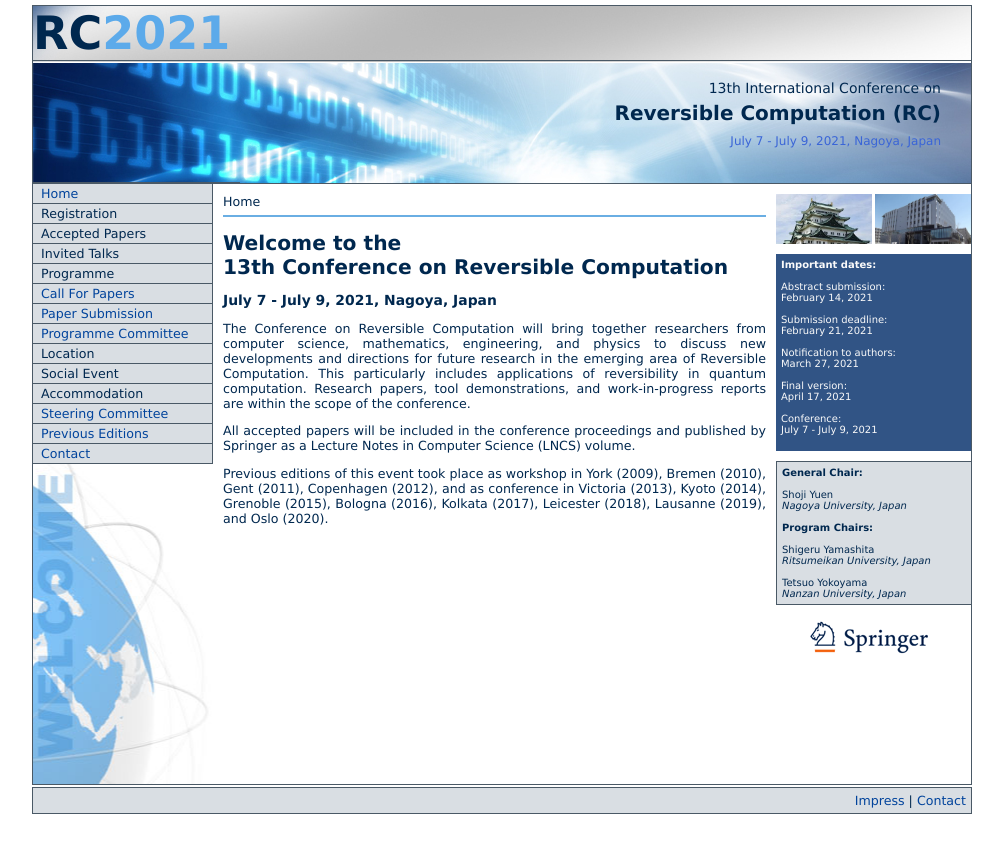
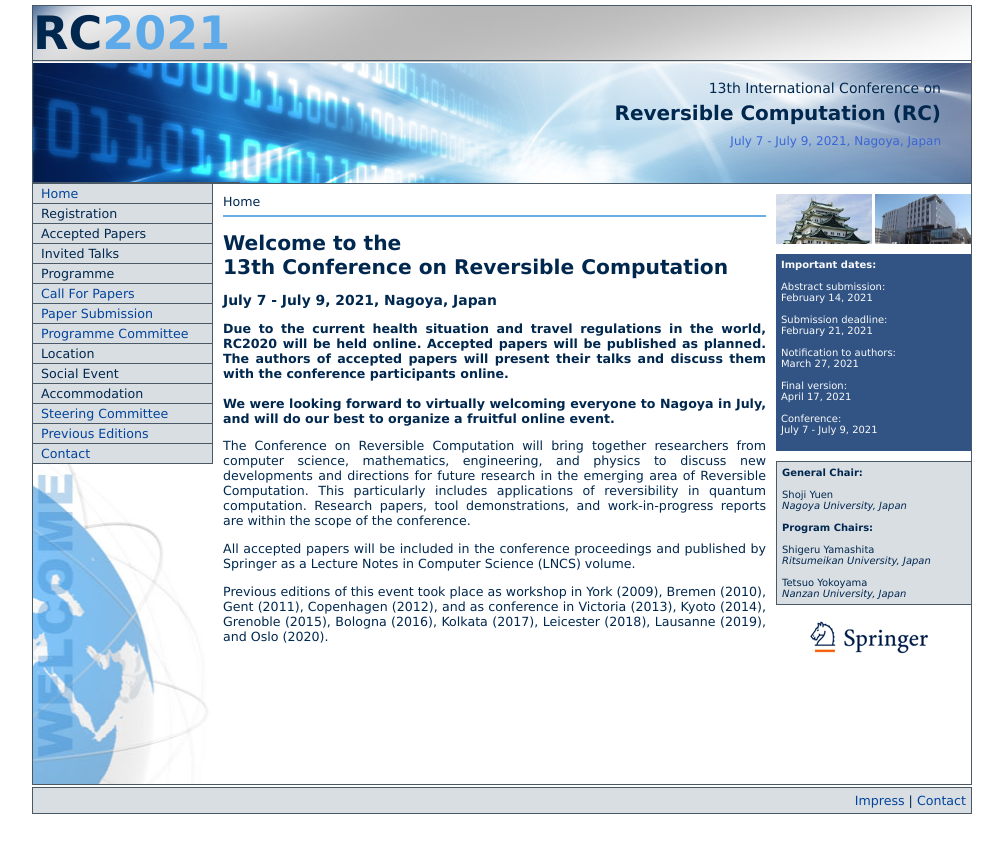
Before and after one commit to reversible-computation-2021/reversible-computation-2021.github.io, a Jekyll site: the page built from index.html, in a window 1280 px wide. Shown: the top 853 px of the page, without its empty margins (139-1142 px from the left). Built offline with Jekyll 4.4.1, drawn with Linux system fonts in a browser that asks for light colours.

Commit message:
2021-01-22

```diff
--- a/index.html
+++ b/index.html
@@ -6,18 +6,18 @@ custom_heading: yes
 <h1>Welcome to the<br/>{{ site.edition }} Conference on Reversible Computation</h1>
 <h2>{{ site.date }}, {{ site.place }}</h2>
 
-<!--<p>
+<p>
   <strong>
-    Due to the current health situation and travel regulations in Europe,
+    Due to the current health situation and travel regulations in the world,
     RC2020 will be held online.  Accepted papers will be published as planned.
     The authors of accepted papers will present their talks and discuss them
     with the conference participants online.
     <br/>
     <br/>
-    We were looking forward to welcoming everyone in Oslo in July, and will do
-    our best to organize a fruitful online event instead.
+    We were looking forward to virtually welcoming everyone to Nagoya in July, and will do
+    our best to organize a fruitful online event.
   </strong>
-</p>-->
+</p>
 <p>
   The Conference on Reversible Computation will bring together researchers from
   computer science, mathematics, engineering, and physics to discuss new
```
